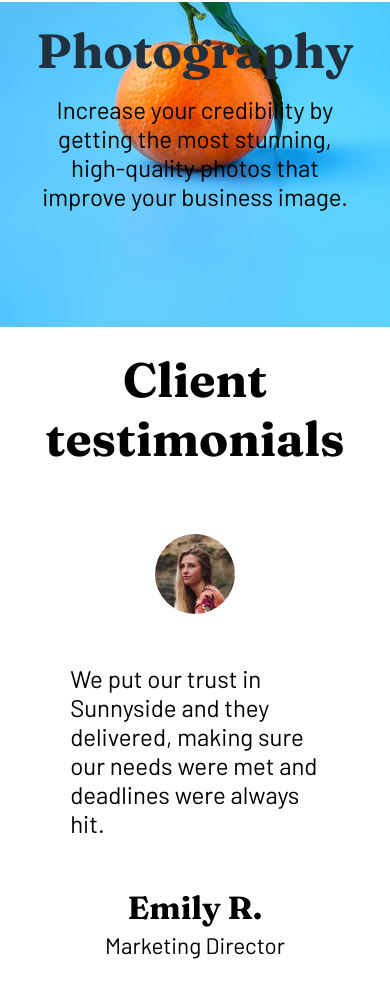
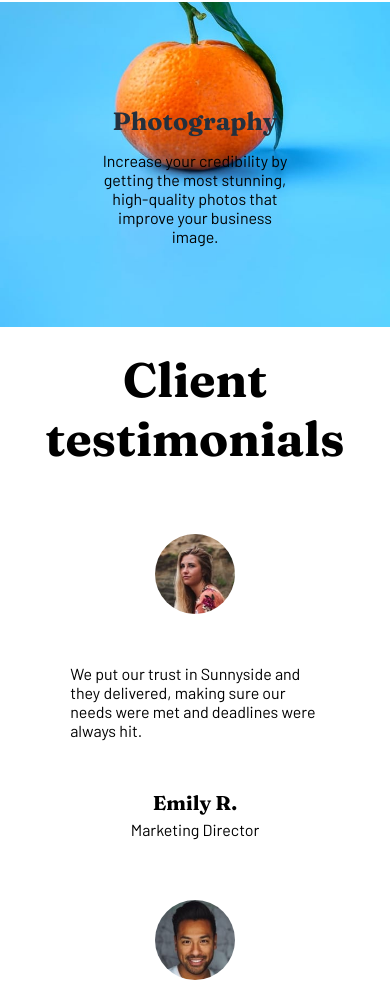
Before and after one commit to Ayomide00712/sunnyside-agency-landing-page-main, a plain HTML site: page index.html in a window 390 px wide. Shown: the part 3034-4017 px from the top of the page. Drawn offline with Linux system fonts and the light colour scheme.

Commit message:
modified

```diff
--- a/style.css
+++ b/style.css
@@ -81,7 +81,6 @@ ul .last{
     position: absolute;
     left: 50%;
     top: 40%;
-    /* transform: translate(-50%, -50%); */
 }
 .responsive-li{
     display: flex;
@@ -181,7 +180,7 @@ ul .last{
     width: 100%;
     position: relative;
 }
-.card .text-overlay{
+ .text-overlay{
     position: absolute;
     bottom: 30px;
     left: 50%;
@@ -190,13 +189,13 @@ ul .last{
 
 }
 .text-overlay h3{
-    font-size: 3rem;
+    font-size: 25px;
     color: hsl(212, 27%, 19%);
     margin-bottom: 15px;
 }
 .text-overlay p{
 
-    font-size: 1.5rem;
+    font-size: 1rem;
     font-weight: 400;
     font-family: "Barlow", sans-serif;
     margin-bottom: 10px;
@@ -233,7 +232,7 @@ ul .last{
 }
 
 .sec3-text-content p{
-    font-size: 1.5rem;
+    font-size: 1rem;
     font-weight: 400;
     font-family: "Barlow", sans-serif;
     margin-bottom: 30px;
@@ -244,11 +243,11 @@ ul .last{
     text-align: center;
 }
 .owner h2{
-font-size: 2rem;
+font-size: 20px;
 margin-bottom: 5px;
 }
 .owner p{
-    font-size: 1.4rem;
+    font-size: 16px;
     font-weight: 400;
     font-family: "Barlow", sans-serif;
 }
@@ -300,12 +299,12 @@ margin-bottom: 5px;
 .show{
     display: block;
 }
-@media(min-width: 375px){
+@media(max-width: 375px){
     .head-text h2{
         font-size: 1rem;
     }
-    .card .text-overlay{
-        bottom: 10px;
+    .text-overlay h3{
+        font-size: 1rem;
     }
 }
 
@@ -334,17 +333,18 @@ margin-bottom: 5px;
     .sec3-card{
         flex-direction: column;
     }
-    .card .text-overlay{
-        bottom: 10px;
+     .text-overlay{
+        bottom: 0;
     }
     .image-content{
         margin-bottom: 30px;
     }
+
     .sec3-text-content p{
         margin-bottom: 20px;
     }
     .text-overlay h3{
-        font-size: 2rem;
+        font-size: 25px;
     }
     .text-overlay p{
         font-size: 1rem;
@@ -374,6 +374,10 @@ margin-bottom: 5px;
     .left,.right{
         flex-basis: 100%;
     }
+    .text-overlay{
+        bottom: 0;
+        left: 50%;
+    }
     .sec3-card{
         flex-direction: column;
     }
@@ -390,7 +394,4 @@ margin-bottom: 5px;
         display: block;
         width: 30px;
     }
-    /* .head-text h2{
-        font-size: 3rem;
-    } */
 }
```
